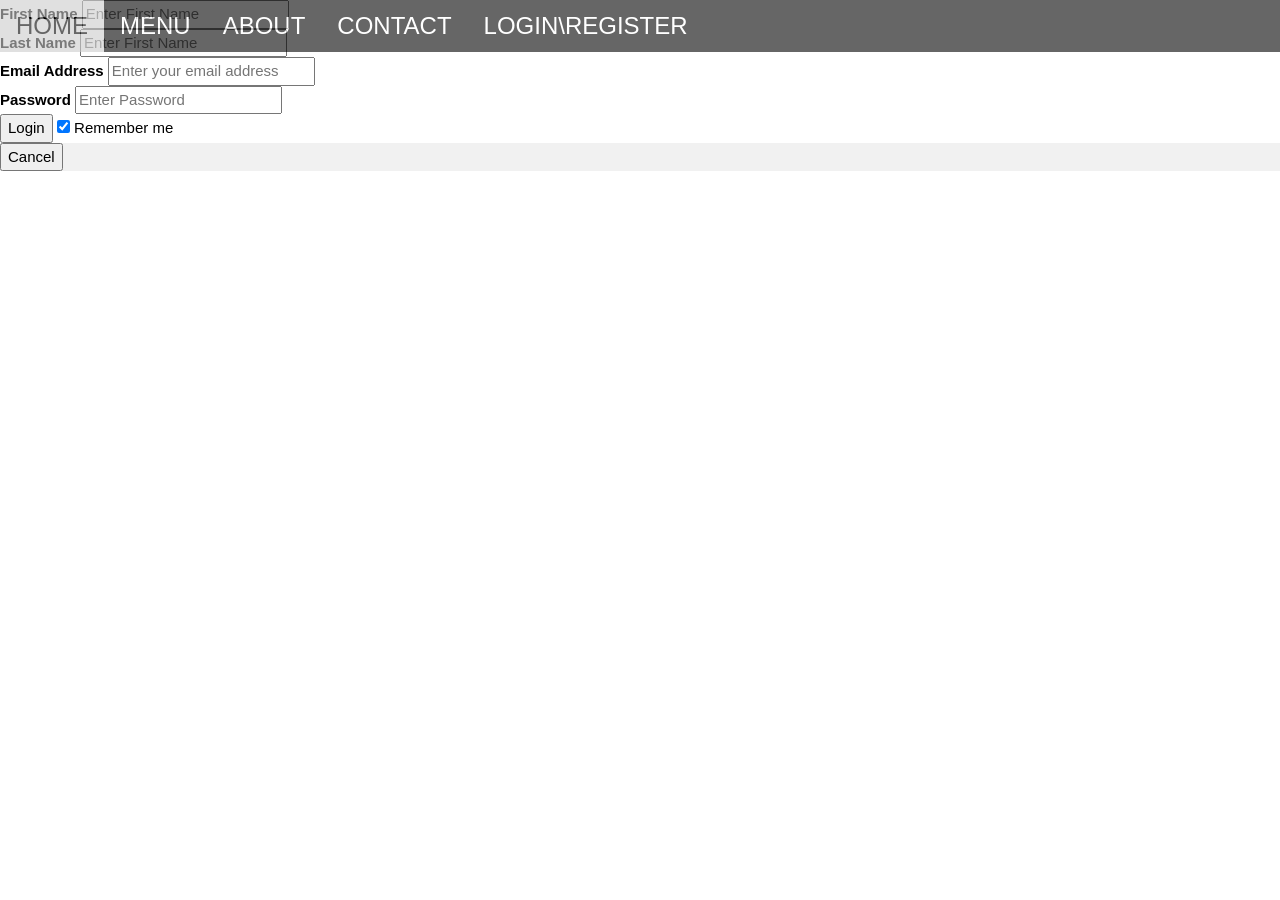
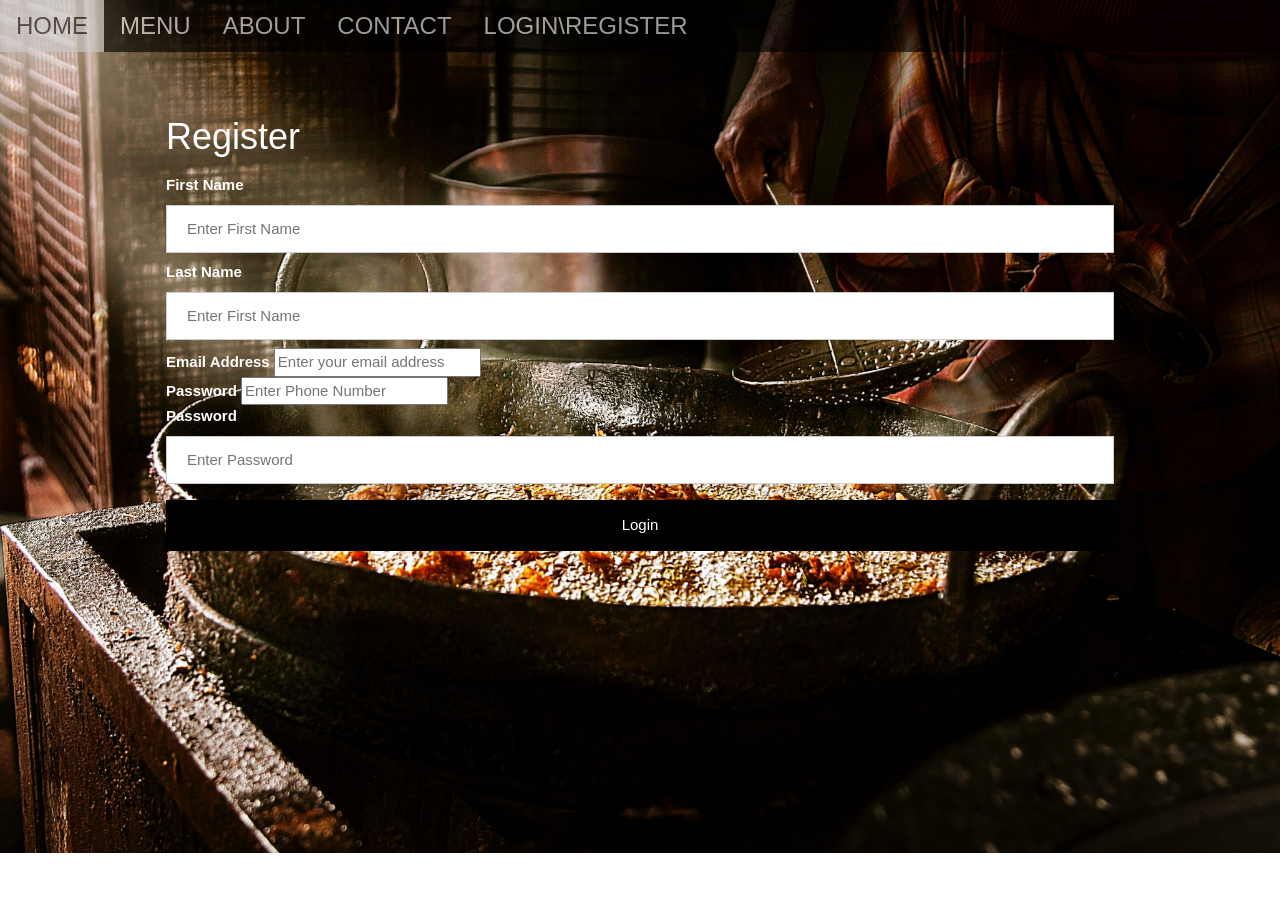
Before and after one commit to Sha4p3y3/Cookzone, a Flask app: page /register in a window 1280 px wide. Before the commit the page ends 171 px from the top, so only its background shows below. Run offline with Flask 2, Linux system fonts and the light colour scheme.

Commit message:
Updated Register

```diff
--- a/app.py
+++ b/app.py
@@ -1,6 +1,6 @@
 from flask import Flask, render_template, request
 from init_db import db_connection
-from werkzeug.security import check_password_hash
+from werkzeug.security import generate_password_hash, check_password_hash
 
 app = Flask(__name__)
 
@@ -20,7 +20,26 @@ def index():
 
 @app.route('/register', methods=['GET', 'POST'])
 def register():
-    return render_template('register.html')
+
+    if request.method == 'POST':
+        fName = request.form['fname']
+        lName = request.form['lname']
+        sEmail = request.form['email']
+        phone = request.form['phoneNum']
+        sPwd = request.form['pwd']
+
+        try:
+            cursor, connection = db_connection(r"./databases/database.db")
+            cursor.execute("""INSERT INTO customer('Name','Email','pwdhash','phone_number')) VALUES (?,?,?,?)""", (fname+lname, sEmail, generate_password_hash(sPwd), phone))
+            connection.commit()
+            cursor.close()
+            connection.close()
+        except:
+            print("Database connection error")
+
+        return "<!Doctype html><html lang='en'><head><title>Test</title></head><body></body><h1>User Registered</h1></html>"
+    else:
+        return render_template('register.html')
 
 @app.route('/login', methods=['GET', 'POST'])
 def login():
--- a/templates/base.html
+++ b/templates/base.html
@@ -5,7 +5,6 @@
         <meta charset="UTF-8">
         <meta name="viewport" content="width=device-width, initial-scale=1">
         <link rel="stylesheet" href="{{ url_for('static', filename='css/style.css') }}" >
-        {% block style %}
         <style>
             body, html {height: 100%}
             body,h1,h2,h3,h4,h5,h6 {font-family: sans-serif}
@@ -16,8 +15,8 @@
                 background-image: url('./static/images/food_wallpaper.jpg');
                 min-height: 90%;
             }
+          {%block style %} {% endblock %}
         </style>
-        {% endblock %}
     </head>
 <body>
 <!-- Navbar (sit on top) -->
--- a/templates/register.html
+++ b/templates/register.html
@@ -1,7 +1,11 @@
 {% extends 'base.html' %}
-<style>
-body {font-family: Arial, Helvetica, sans-serif;}
-form {border: 3px solid #f1f1f1;}
+
+{% block style %}
+
+body {
+  font-family: Arial, Helvetica, sans-serif;
+  color: white;
+}
 
 input[type=text], input[type=password] {
   width: 100%;
@@ -13,7 +17,7 @@ input[type=text], input[type=password] {
 }
 
 button {
-  background-color: #04AA6D;
+  background-color: black;
   color: white;
   padding: 14px 20px;
   margin: 8px 0;
@@ -26,25 +30,6 @@ button:hover {
   opacity: 0.8;
 }
 
-.cancelbtn {
-  width: auto;
-  padding: 10px 18px;
-  background-color: #f44336;
-}
-
-.imgcontainer {
-  text-align: center;
-  margin: 24px 0 12px 0;
-}
-
-img.avatar {
-  width: 40%;
-  border-radius: 50%;
-}
-
-.container {
-  padding: 16px;
-}
 
 span.psw {
   float: right;
@@ -57,20 +42,25 @@ span.psw {
      display: block;
      float: none;
   }
-  .cancelbtn {
-     width: 100%;
-  }
 }
-</style>>
+
+form{
+  margin-top: 100px;
+}
+body {
+  background-repeat: no-repeat;
+  background-size: cover;
+  background-image: url('./static/images/food_wallpaper.jpg');
+  min-height: 90%;
+}
+{% endblock %}
 
 {% block content %}
 
-<form action="/action_page.php" method="post">
-    <div class="imgcontainer">
-    </div>
+<form action="/register" method="post">
 
-    <div class="container">
-
+    <div class="container w3-content w3-container">
+      <h1>Register</h1>
       <label for="fname"><b>First Name</b></label>
       <input type="text" placeholder="Enter First Name" name="fname" required><br>
 
@@ -80,17 +70,14 @@ span.psw {
       <label for="email"><b>Email Address</b></label>
       <input type="email" placeholder="Enter your email address" name="email" required><br>
 
+      <label for="phoneNum"><b>Password</b></label>
+      <input type="number" placeholder="Enter Phone Number" name="phoneNum" required><br>
+
       <label for="pwd"><b>Password</b></label>
       <input type="password" placeholder="Enter Password" name="pwd" required><br>
 
       <button type="submit">Login</button>
-      <label>
-        <input type="checkbox" checked="checked" name="remember"> Remember me
-      </label>
-    </div>
 
-    <div class="container" style="background-color:#f1f1f1">
-      <button type="button" class="cancelbtn">Cancel</button>
     </div>
   </form>
 
```
Also changed, not shown: static/css/menu.css (deleted, +0 -22 lines), databases/database.db.
